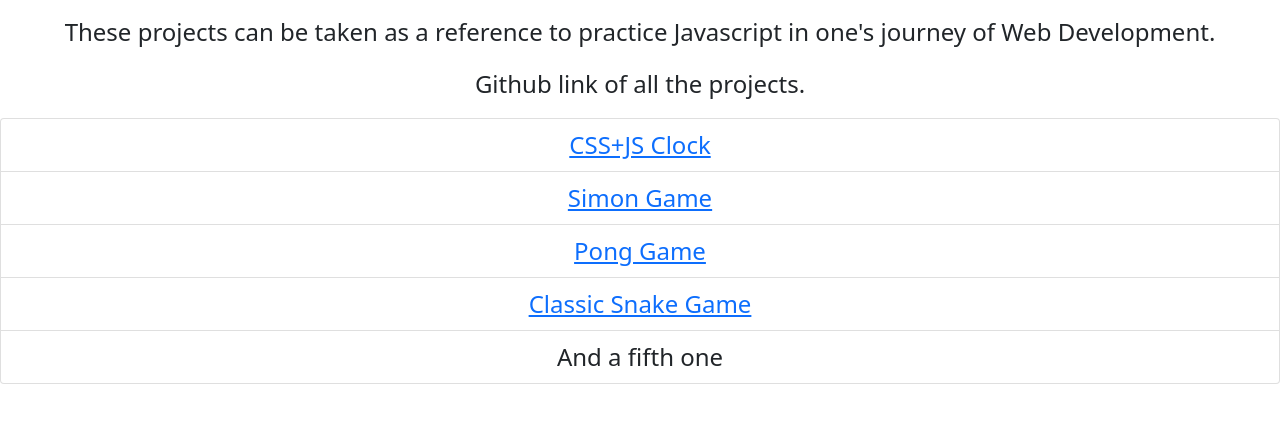
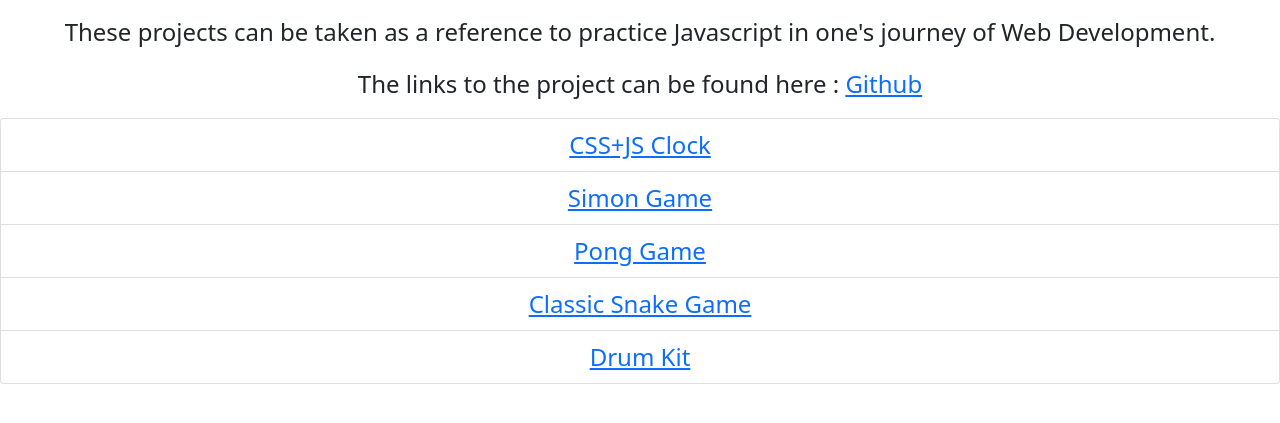
Before and after one commit to metakunal/vanillajsprojects, a plain HTML site: page index.html in a window 1280 px wide. Shown: the part 103-526 px from the top of the page. Drawn offline with nearby package versions, Linux system fonts and the light colour scheme.

Commit message:
Add files via upload

```diff
--- a/index.html
+++ b/index.html
@@ -12,13 +12,13 @@
 <body>
     <h1 class="heading">Vanilla JS Projects</h1>
     <p>These projects can be taken as a reference to practice Javascript in one's journey of Web Development.</p>
-    <p>Github link of all the projects.</p>
+    <p>The links to the project can be found here : <a href="https://github.com/metakunal/vanillajsprojects" target="_blank" rel="noopener noreferrer">Github</a> </p>
     <ul class="list-group items">
         <li class="list-group-item"> <a href="JS and CSS clock/index.html" target="_blank">CSS+JS Clock</a></li>
         <li class="list-group-item"><a href="Simon Game/index.html" target="_blank" rel="noopener noreferrer">Simon Game</a></li>
         <li class="list-group-item"><a href="Pong Game/index.html" target="_blank" rel="noopener noreferrer">Pong Game</a></li>
         <li class="list-group-item"><a href="SnakeGame/index.html" target="_blank" rel="noopener noreferrer">Classic Snake Game</a></li>
-        <li class="list-group-item">And a fifth one</li>
+        <li class="list-group-item"><a href="https://metakunal.github.io/Drum-Kit/" target="_blank" rel="noopener noreferrer">Drum Kit</a></li>
       </ul>
 </body>
 </html>
```
